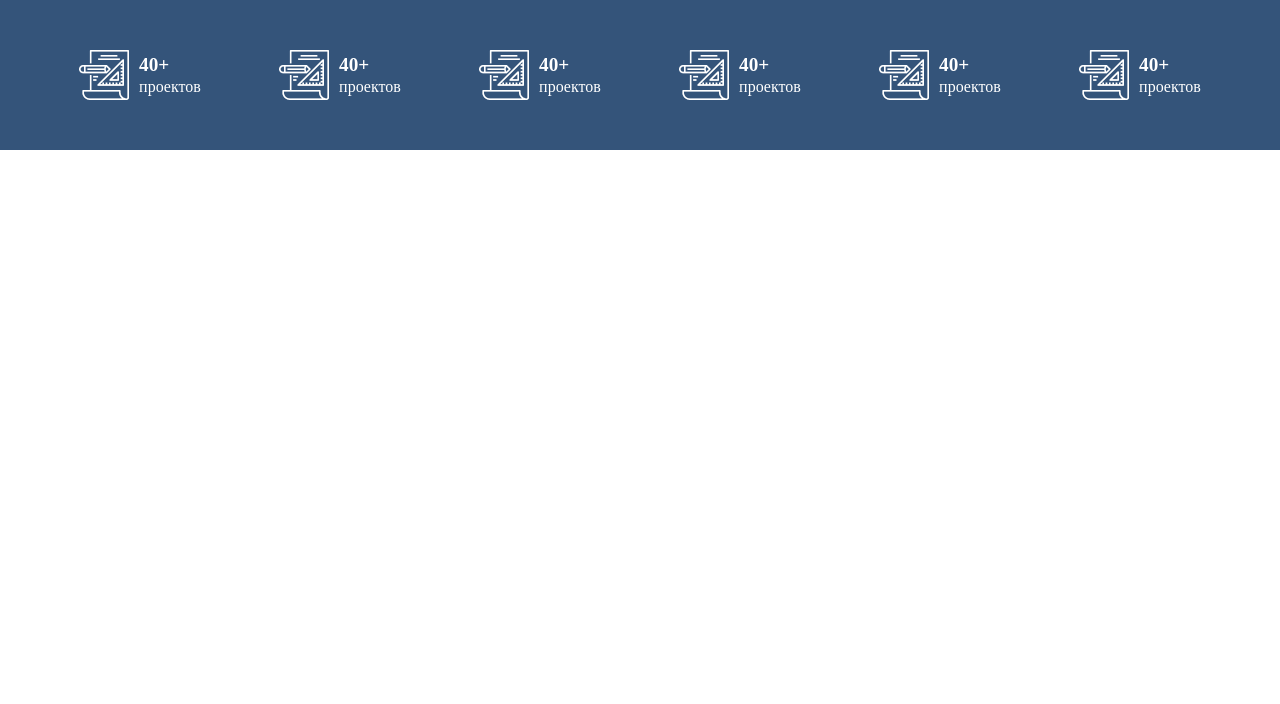
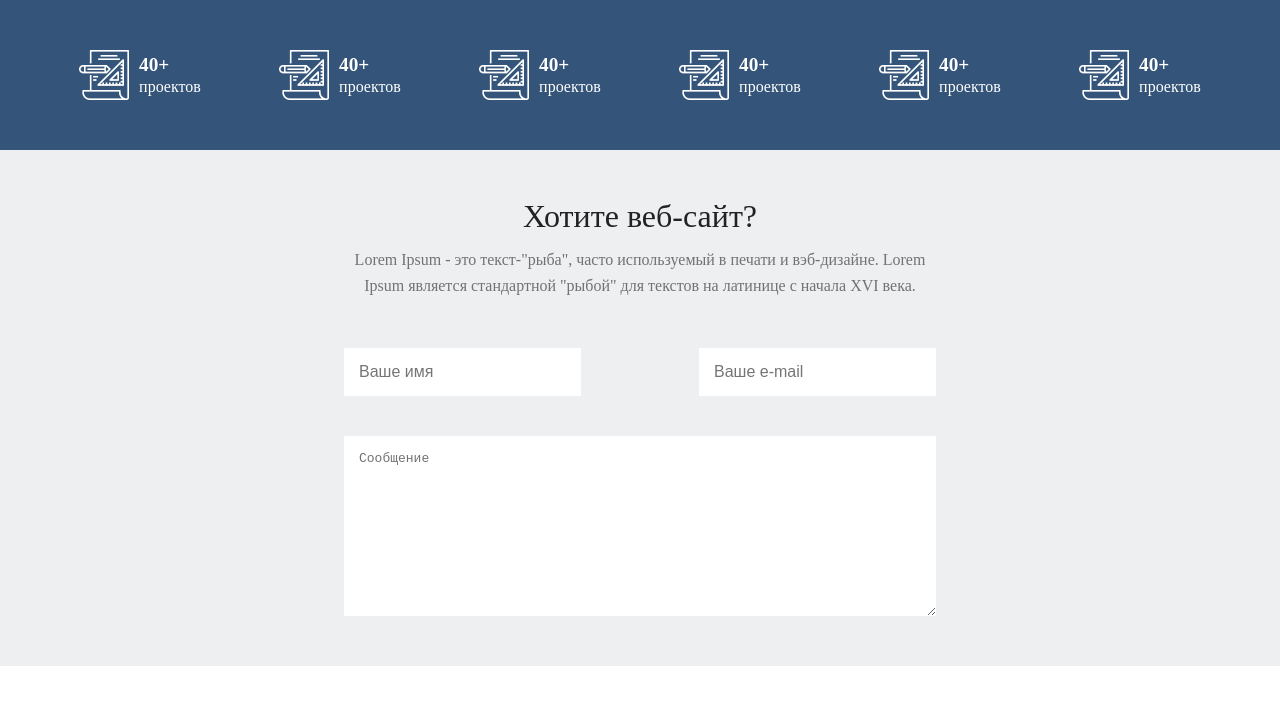
Before and after one commit to denisiuk-aleksey/activebox-elements, a plain HTML site: page index.html in a window 1280 px wide. Drawn offline with Linux system fonts and the light colour scheme.

Commit message:
Add user feedback form

```diff
--- a/assets/css/form.css
+++ b/assets/css/form.css
@@ -1,2 +1,69 @@
 @import "/assets/css/reset.css";
 @import "/assets/css/grid.css";
+
+
+.form{
+  background: #EEEFF1;
+  text-align: center;
+  padding:  50px 0;
+}
+
+.form-heading{
+  font-size: 2rem;
+  padding-bottom: 15px;
+}
+
+.form-contant{
+  line-height: 1.6;
+  font-weight: 400;
+  font-size: 1rem;
+  color: #727272;
+  margin-bottom: 50px;
+}
+
+.jc-center {
+  justify-content: center;
+}
+
+.user-form{
+  display: flex;
+  flex-direction: column;
+}
+.input-form{
+  padding: 15px;
+  border: 0;
+}
+.user-data{
+  margin: 0 auto;
+  display: flex;
+  flex-wrap: nowrap;
+  flex-grow: 1;
+  width: 50%;
+  justify-content: space-between;
+  padding-bottom: 40px;
+}
+
+.input-area{
+  padding: 15px;
+  color: #727272;
+  border: 0;
+  margin: 0 auto;
+  min-width: 50%;
+}
+
+@media screen and (max-width: 768px){
+  .user-data{
+    width: 100%;
+    margin: 0;
+    padding-bottom: 10px;
+    flex-wrap: wrap;
+  }
+  .input-form{
+    width: 100%;
+    margin-top: 10px;
+  }
+  .input-area{
+    margin-top: 10px;
+    width: 100%;
+  }
+}
--- a/index.html
+++ b/index.html
@@ -70,3 +70,22 @@
         </section>
       </section>
     </section>
+    <section class="form">
+      <section class="container">
+        <section class="row  jc-center">
+          <div class="col-6 col-md-12">
+            <h1 class="form-heading">Хотите веб-сайт?</h1>
+            <p class="form-contant">Lorem Ipsum - это текст-"рыба", часто используемый в печати и вэб-дизайне. Lorem Ipsum является стандартной "рыбой" для текстов на латинице с начала XVI века.</p>
+          </div>
+        </section>
+        <form class="user-form">
+          <section class="user-data">
+          <input class="input-form" type="text" placeholder="Ваше имя" autofocus>
+          <input class="input-form" type="email" placeholder="Ваше e-mail">
+        </section>
+          <textarea class="input-area" cols="20" rows="10" class="input-form" type="text">Сообщение
+          </textarea>
+        </form>
+    </section>
+  </body>
+</html>
```
